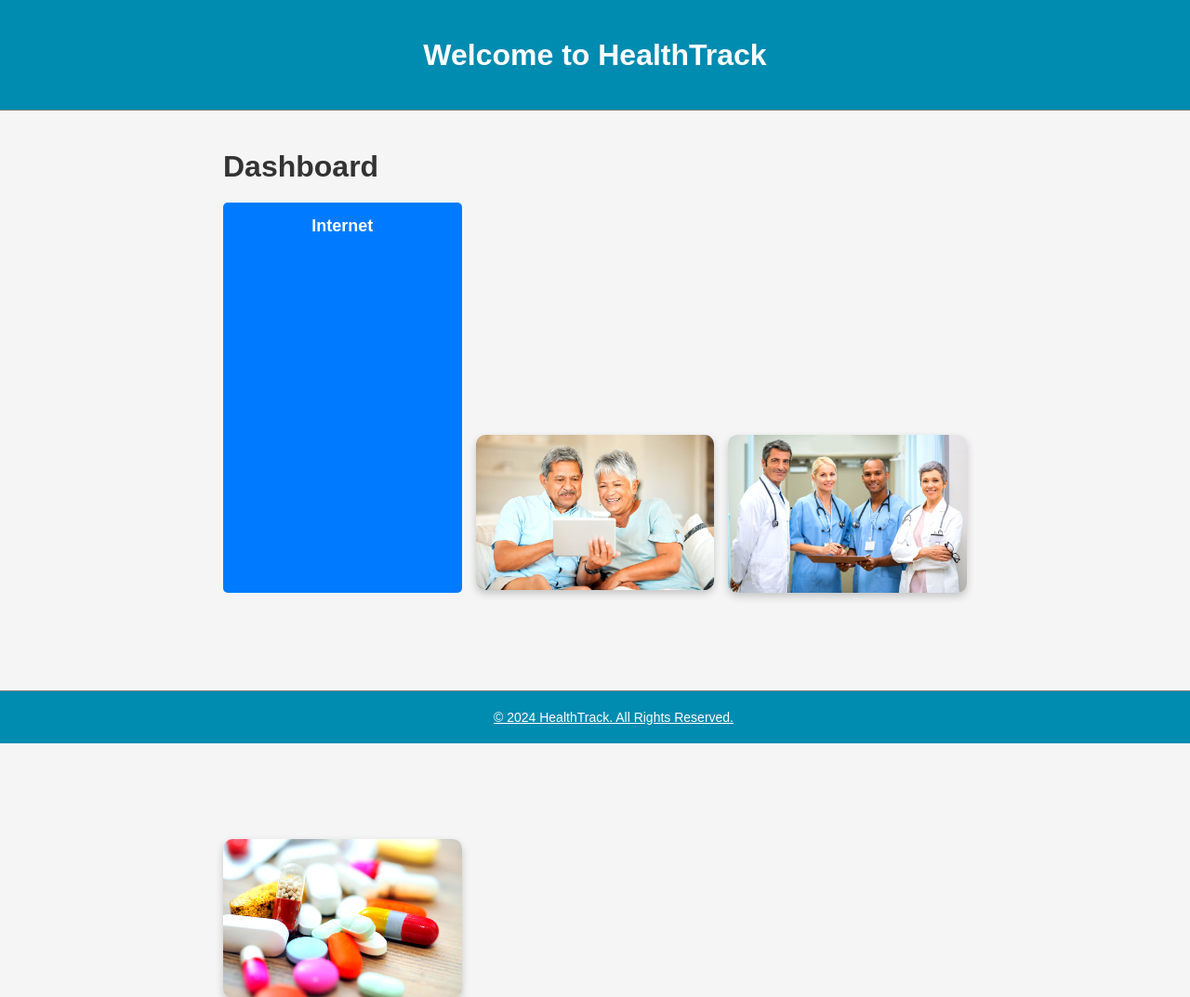
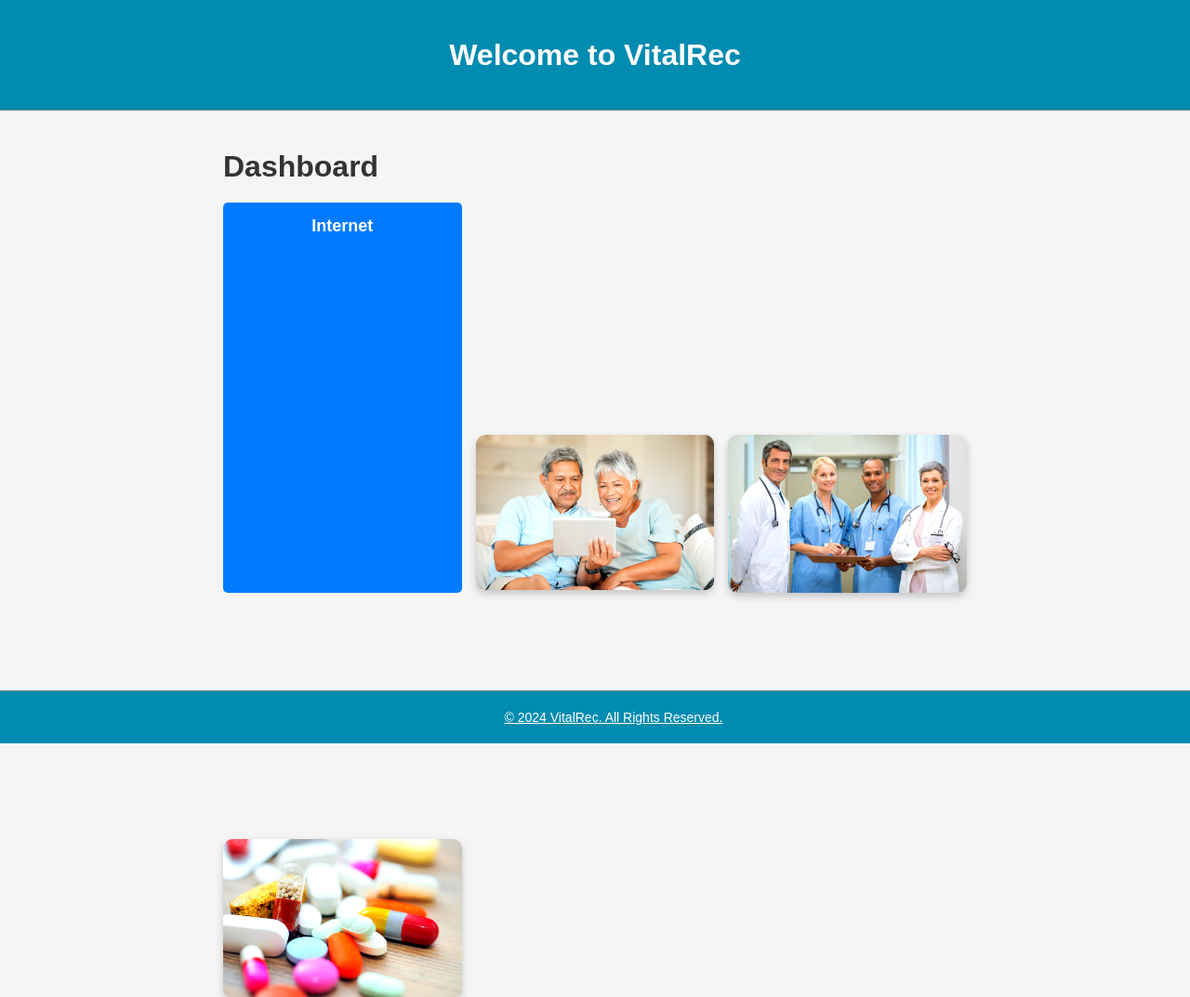
Before and after one commit to darrencodes0/VitalRec, a Flask app: page /dashboard in a window 1280 px wide. Shown: the top 1073 px of the page at 93% size. Run offline with Flask 3, Linux system fonts and the light colour scheme.

Commit message:
Changed name to VitalRec

```diff
--- a/templates/dashboard.html
+++ b/templates/dashboard.html
@@ -10,7 +10,7 @@
 </head>
 <body>
     <header>
-        <h1 class="header_title">Welcome to HealthTrack</h1>
+        <h1 class="header_title">Welcome to VitalRec</h1>
     </header>
     <div class="container">
         <h1>Dashboard</h1>
@@ -58,7 +58,7 @@
         </div>
     </div>
     <footer>
-        &copy; 2024 HealthTrack. All Rights Reserved.
+        &copy; 2024 VitalRec. All Rights Reserved.
     </footer>
 </body>
 </html>
--- a/templates/department.html
+++ b/templates/department.html
@@ -28,7 +28,7 @@
     <a href="{{ url_for('registration') }}" class="back-link">New user? Register here!</a>
     </div>
     <footer id="footer">
-        &copy; 2024 HealthTrack. All Rights Reserved.
+        &copy; 2024 VitalRec. All Rights Reserved.
     </footer>
 </body>
 </html>
--- a/templates/doctors.html
+++ b/templates/doctors.html
@@ -43,7 +43,7 @@
         </table>
     </div>
     <footer>
-        &copy; 2024 HealthTrack. All Rights Reserved.
+        &copy; 2024 VitalRec. All Rights Reserved.
     </footer>
     <script>
         function searchDoctor() {
--- a/templates/insurance.html
+++ b/templates/insurance.html
@@ -62,7 +62,7 @@
         </table>
     </div>
     <footer>
-        &copy; 2024 HealthTrack. All Rights Reserved.
+        &copy; 2024 VitalRec. All Rights Reserved.
     </footer>
     <script>
         function searchInsurance() {
--- a/templates/manage_appointments.html
+++ b/templates/manage_appointments.html
@@ -49,7 +49,7 @@
         </table>
     </div>
     <footer>
-        &copy; 2024 HealthTrack. All Rights Reserved.
+        &copy; 2024 VitalRec. All Rights Reserved.
     </footer>
     <script>
         function searchAppointment() {
--- a/templates/medical_departments.html
+++ b/templates/medical_departments.html
@@ -41,7 +41,7 @@
         </table>
     </div>
     <footer>
-        &copy; 2024 HealthTrack. All Rights Reserved.
+        &copy; 2024 VitalRec. All Rights Reserved.
     </footer>
     <script>
         function searchDepartment() {
--- a/templates/medical_history.html
+++ b/templates/medical_history.html
@@ -41,7 +41,7 @@
         </table>
     </div>
     <footer>
-        &copy; 2024 HealthTrack. All Rights Reserved.
+        &copy; 2024 VitalRec. All Rights Reserved.
     </footer>
     <script>
         function searchPatient() {
--- a/templates/patient_records.html
+++ b/templates/patient_records.html
@@ -48,7 +48,7 @@
 
     </div>
     <footer>
-        &copy; 2024 HealthTrack. All Rights Reserved.
+        &copy; 2024 VitalRec. All Rights Reserved.
     </footer>
     <script>
         function searchPatient() {
--- a/templates/prescription.html
+++ b/templates/prescription.html
@@ -47,7 +47,7 @@
         </table>
     </div>
     <footer>
-        &copy; 2024 HealthTrack. All Rights Reserved.
+        &copy; 2024 VitalRec. All Rights Reserved.
     </footer>
     <script>
         function searchPrescription() {
```
